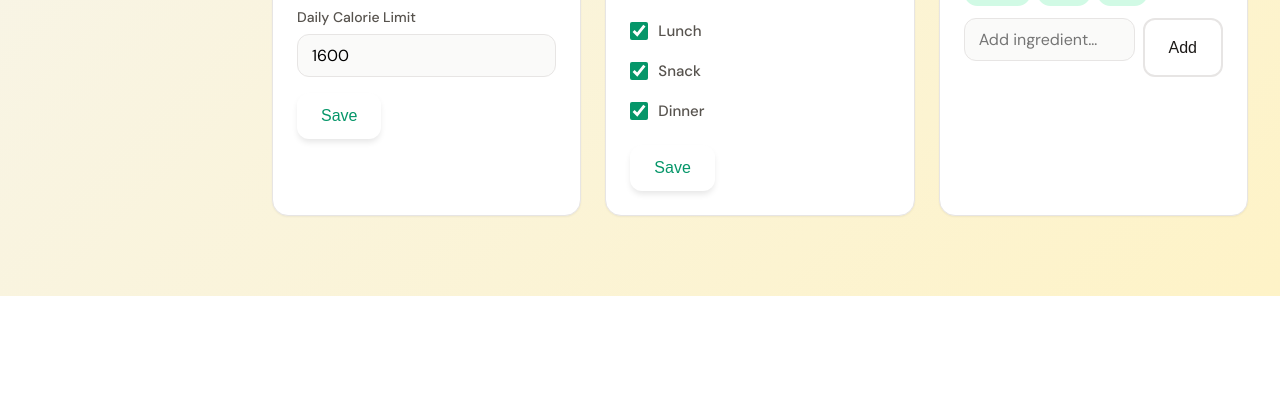
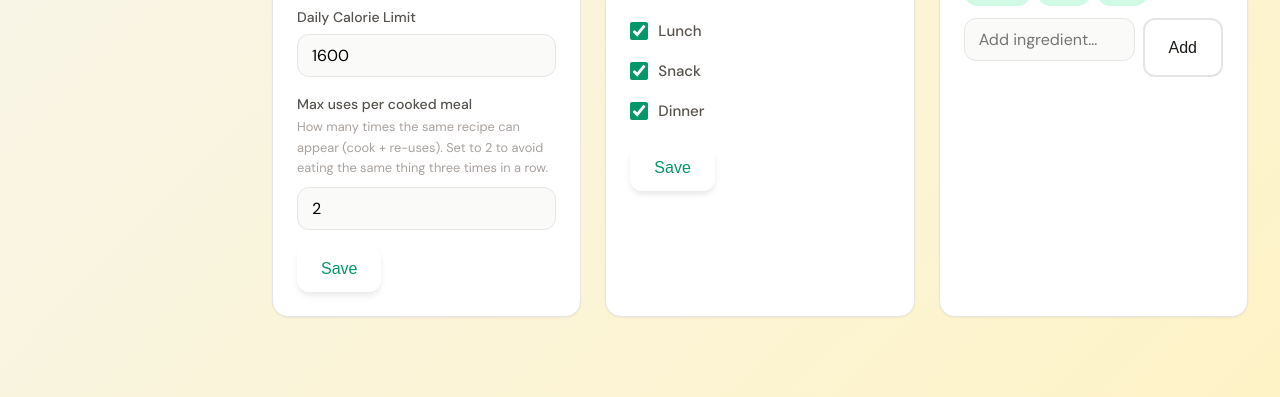
Before and after one commit to tarbadev/meal-planner, a Flask app: page / in a window 1280 px wide. Shown: the part 3221-3618 px from the top of the page. Before the commit the page ends 3517 px from the top, so only its background shows below. Run offline with Flask 3, Linux system fonts and the light colour scheme; data that the repository does not hold is empty; some libraries are stand-ins or nearby versions.

Commit message:
feat: max-repeats setting for cook-once derived meals
- add_cook_once_slots() gains a max_derived param (default 2 = current
  behaviour).  Set to 1 to prevent the same recipe appearing more than
  twice (cook + one re-use instead of cook + packed-lunch + leftover).
- Config: COOK_ONCE_MAX_DERIVED = 2.
- /generate-with-schedule reads max_derived from the request body,
  falling back to config.
- Settings → Household: "Max uses per cooked meal" number input (1–3);
  persisted in localStorage and injected into every generate request.

Also fix: /import-recipe was raising Werkzeug BadRequest (HTML 400) on
invalid JSON bodies; use get_json(silent=True) so the handler always
returns a proper JSON error response.

Co-Authored-By: Claude Sonnet 4.6 <noreply@anthropic.com>

```diff
--- a/app/config.py
+++ b/app/config.py
@@ -100,5 +100,8 @@ MEAL_CALORIE_SPLITS: dict[str, float] = {
 
 COOK_ONCE_PLANNING: bool = True
 PACKED_LUNCH_PORTIONS: float = float(HOUSEHOLD_PORTIONS["adults"])  # 2.0
+# Maximum derived meals (leftover + packed-lunch combined) per cooked dinner.
+# 1 = same recipe at most twice (cook + one re-use); 2 = up to three times (default).
+COOK_ONCE_MAX_DERIVED: int = 2
 
 DEFAULT_PER_PAGE = 24
--- a/app/main.py
+++ b/app/main.py
@@ -456,9 +456,10 @@ def generate_with_schedule():
     if not schedule:
         return jsonify({"error": "Schedule is required"}), 400
 
-    # Accept optional portions and calorie_limit overrides
+    # Accept optional portions, calorie_limit, and cook-once overrides
     portions = data.get("portions", config.TOTAL_PORTIONS)
     calorie_limit = data.get("calorie_limit", config.DAILY_CALORIE_LIMIT)
+    max_derived = int(data.get("max_derived", config.COOK_ONCE_MAX_DERIVED))
 
     recipes_file = Path(config.RECIPES_FILE)
     recipes = load_recipes(recipes_file)
@@ -525,6 +526,7 @@ def generate_with_schedule():
             current_plan,
             adult_portions=config.PACKED_LUNCH_PORTIONS,
             no_cook_slots=frozenset(no_cook_slots),
+            max_derived=max_derived,
         )
         manual_plan = _convert_plan_to_manual_plan(current_plan)
         raw_list = generate_shopping_list(current_plan)
@@ -643,15 +645,14 @@ def import_recipe():
     """Import a recipe from a URL."""
     logger.info("Importing recipe from URL")
 
-    try:
-        data = request.get_json(silent=False)
-    except (ValueError, TypeError):
+    data = request.get_json(silent=True)
+    if data is None:
         return jsonify({
             "error": "Invalid JSON",
             "message": "Request body must be valid JSON"
         }), 400
 
-    if not data or 'url' not in data:
+    if 'url' not in data:
         return jsonify({
             "error": "Invalid request",
             "message": "URL is required"
--- a/app/planner.py
+++ b/app/planner.py
@@ -454,6 +454,7 @@ def add_cook_once_slots(
     plan: WeeklyPlan,
     adult_portions: float = 2.0,
     no_cook_slots: frozenset[tuple[str, str]] = frozenset(),
+    max_derived: int = 2,
 ) -> WeeklyPlan:
     """Post-process a WeeklyPlan by replacing/filling slots with leftover/packed-lunch meals.
 
@@ -468,6 +469,10 @@ def add_cook_once_slots(
     Derived slots don't seed further derived slots: before processing a source
     meal we confirm it is still "fresh" in new_meals (prevents cascading when an
     earlier iteration already replaced it with a leftover).
+
+    max_derived caps how many derived meals (packed_lunch + leftover combined)
+    can be created from one cooked dinner.  Use 1 to prevent the same recipe
+    appearing more than twice (cook + one re-use).
     """
     new_meals = list(plan.meals)
 
@@ -490,8 +495,10 @@ def add_cook_once_slots(
         except ValueError:
             continue
 
+        derived_count = 0  # track derived meals created for this source
+
         # Packed lunch: next weekday only, adults only — fill empty slots or replace no-cook fresh lunch
-        if recipe.packs_well_as_lunch and meal.day in WEEKDAYS:
+        if derived_count < max_derived and recipe.packs_well_as_lunch and meal.day in WEEKDAYS:
             if day_idx + 1 < len(DAYS_OF_WEEK):
                 next_day = DAYS_OF_WEEK[day_idx + 1]
                 if next_day in WEEKDAYS:
@@ -506,9 +513,10 @@ def add_cook_once_slots(
                             household_portions=adult_portions,
                             meal_source="packed_lunch", linked_meal=source_key,
                         ))
+                        derived_count += 1
 
         # Leftover dinner: replace next fresh dinner; skip over already-derived slots
-        if recipe.reheats_well and recipe.stores_days >= 1:
+        if derived_count < max_derived and recipe.reheats_well and recipe.stores_days >= 1:
             for offset in range(1, min(recipe.stores_days, 2) + 1):
                 target_idx = day_idx + offset
                 if target_idx >= len(DAYS_OF_WEEK):
--- a/app/templates/index.html
+++ b/app/templates/index.html
@@ -1913,6 +1913,9 @@
                     <input type="number" id="settingsPortions" min="0.5" step="0.25" value="{{ household_portions }}">
                     <label>Daily Calorie Limit</label>
                     <input type="number" id="settingsCalorieLimit" min="500" step="50" value="{{ current_plan.daily_calorie_limit if current_plan and current_plan.daily_calorie_limit else 1600 }}">
+                    <label>Max uses per cooked meal</label>
+                    <p style="color: var(--color-text-muted); font-size: 0.8rem; margin: -0.25rem 0 0.5rem;">How many times the same recipe can appear (cook + re-uses). Set to 2 to avoid eating the same thing three times in a row.</p>
+                    <input type="number" id="settingsMaxDerived" min="1" max="3" step="1" value="{{ config.COOK_ONCE_MAX_DERIVED }}">
                     <button class="btn btn-primary" onclick="saveHouseholdSettings()">Save</button>
                 </div>
 
@@ -3932,8 +3935,10 @@
         function saveHouseholdSettings() {
             const portionsEl = document.getElementById('settingsPortions');
             const calorieLimitEl = document.getElementById('settingsCalorieLimit');
+            const maxDerivedEl = document.getElementById('settingsMaxDerived');
             if (portionsEl) localStorage.setItem('householdPortions', portionsEl.value);
             if (calorieLimitEl) localStorage.setItem('dailyCalorieLimit', calorieLimitEl.value);
+            if (maxDerivedEl) localStorage.setItem('maxDerived', maxDerivedEl.value);
             showMessage('Household settings saved.', 'success');
         }
 
@@ -4124,6 +4129,7 @@
                         const body = JSON.parse(opts.body);
                         body.portions = parseFloat(localStorage.getItem('householdPortions') || {{ household_portions }});
                         body.calorie_limit = parseFloat(localStorage.getItem('dailyCalorieLimit') || 1600);
+                        body.max_derived = parseInt(localStorage.getItem('maxDerived') || {{ config.COOK_ONCE_MAX_DERIVED }}, 10);
                         opts.body = JSON.stringify(body);
                     } catch(e) {}
                 }
```
